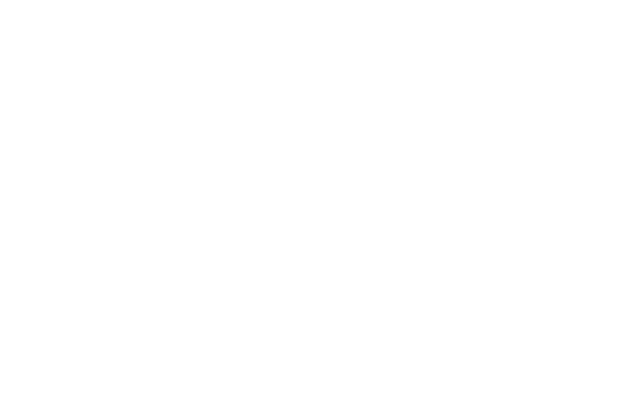
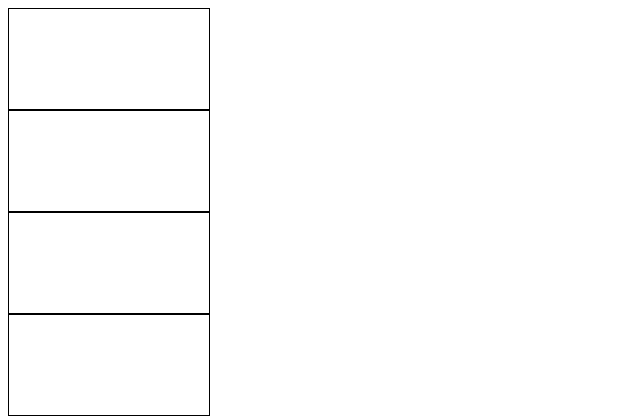
Before and after one commit to PatrickPrata/paginatop, a plain HTML site: page index.html in a window 1280 px wide. Shown: the whole page, without its empty margins (0-640 px from the left). Drawn offline with Linux system fonts and the light colour scheme.

Commit message:
section com estilo

```diff
--- a/index.html
+++ b/index.html
@@ -6,6 +6,18 @@
     <meta name="viewport" content="width=device-width, initial-scale=1.0">
     <title>Document</title>
 </head>
+
+<style>
+    section{
+        color: rgb(8, 8, 255);
+        width: 200px;
+        height: 100px;
+        border-style: solid;
+        border-color: black;
+        border-width: 1px;
+    }
+
+</style>
 
 <body>
     <article>
```
